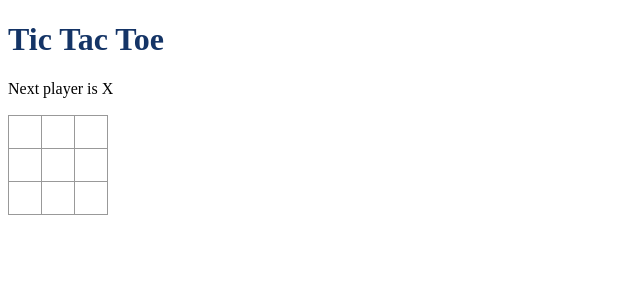
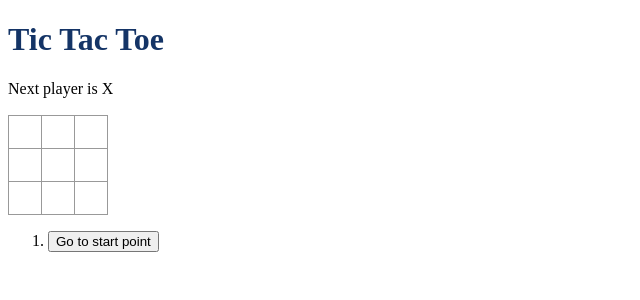
Before and after one commit to mszahan/react-official, a React (Vite) app: page / in a window 1280 px wide. Shown: the top 300 px of the page, without its empty margins (0-640 px from the left). Built offline with nearby package versions, Linux system fonts and the light colour scheme.

Commit message:
implemented the history in the tictactoe game

```diff
--- a/src/components/TicTacToe.jsx
+++ b/src/components/TicTacToe.jsx
@@ -75,12 +75,37 @@
 export default function Game() {
     const [xIsNext, setXIsNext] = useState(true);
     const [history, setHistory] = useState([Array(9).fill(null)]);
-    const currentSquares = history[history.length -1];
+    const [currentMove, setCurrentMove] = useState(0);
+    const currentSquares = history[currentMove];
 
     function handlePlay (nextSquare) {
-        setHistory([...history, nextSquare]);
+        const nextHistory = [...history.slice(0, currentMove + 1), nextSquare];
+        setHistory(nextHistory);
+        setCurrentMove(nextHistory.length - 1);
         setXIsNext(!xIsNext);
     }
+
+    function jumpTo(nextMove) {
+        setCurrentMove(nextMove);
+        setXIsNext(nextMove % 2 === 0);
+    }
+
+    const moves = history.map((squares, move) => {
+        let description;
+        if (move > 0) {
+            description = `Go to move # ${move}`;
+        } else {
+            description = 'Go to start point';
+        }
+
+        return (
+            <li key={move}>
+                <button onClick={() => jumpTo(move)}>
+                    {description}
+                </button>
+            </li>
+        )
+    })
 
     return (
         <div className="game">
@@ -89,7 +114,7 @@
             </div>
 
             <div className="game-info">
-                <ol>{/*TODO*/}</ol>
+                <ol>{moves}</ol>
             </div>
         </div>
     )
```
